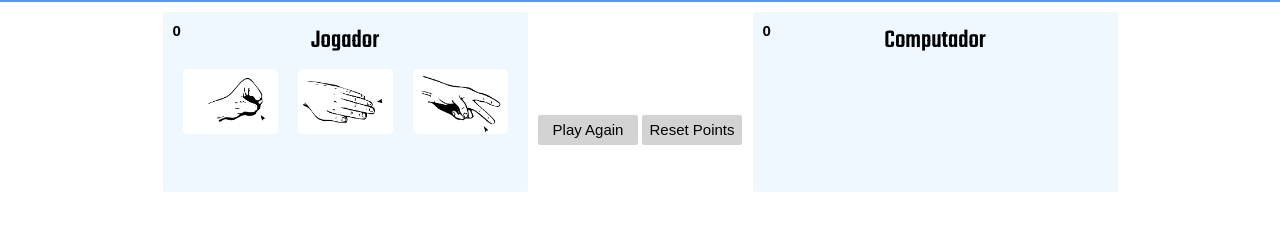
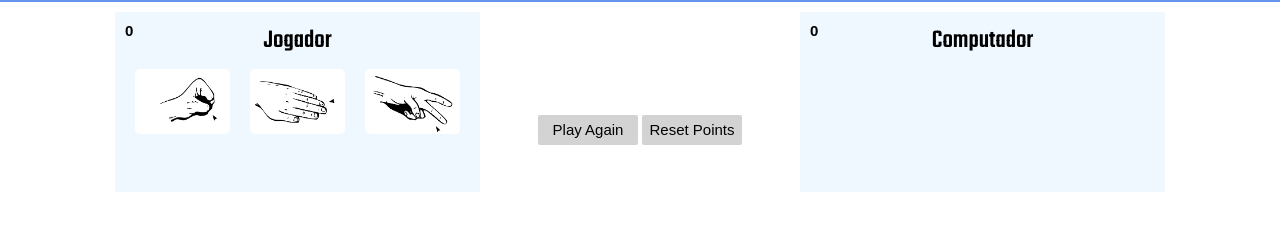
Before and after one commit to Kenzie-Academy-Brasil-Developers/entrega-construa-um-jogo-de-azar-sprint-3-ManoelaCunha, a plain HTML site: page jokenpo/indexJokenpo.html in a window 1280 px wide. Shown: the part 94-324 px from the top of the page. Drawn offline with Linux system fonts and the light colour scheme.

Commit message:
Atualização no código

```diff
--- a/jokenpo/jokenpo.css
+++ b/jokenpo/jokenpo.css
@@ -159,6 +159,7 @@ img{
 }
 
 .result{
+    width: 100%;
     text-align: center;
 }
 
@@ -250,8 +251,12 @@ img{
         margin: 0;
     }
 
+    .result{
+        width: 320px;
+    }
+
     #result__text{
-        width: 205px;
+        width: 300px;
     }
 
     .result__btn{
```
